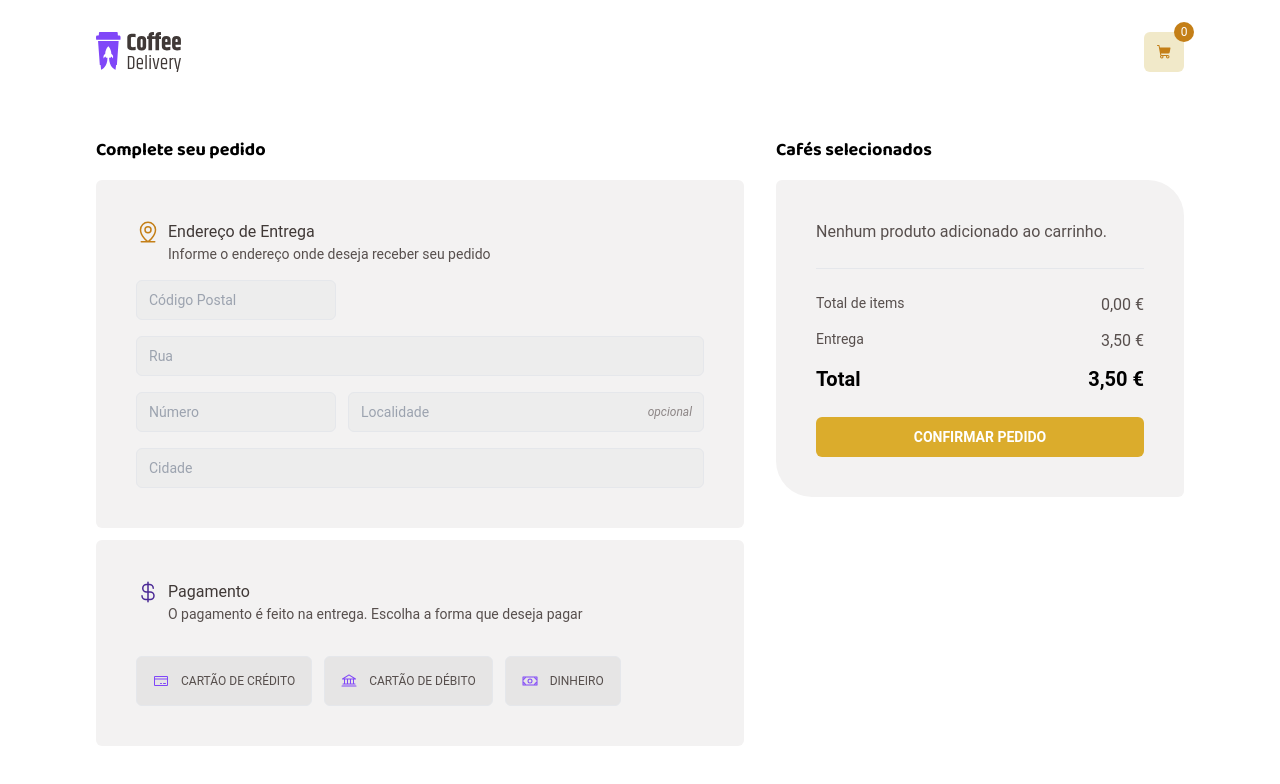
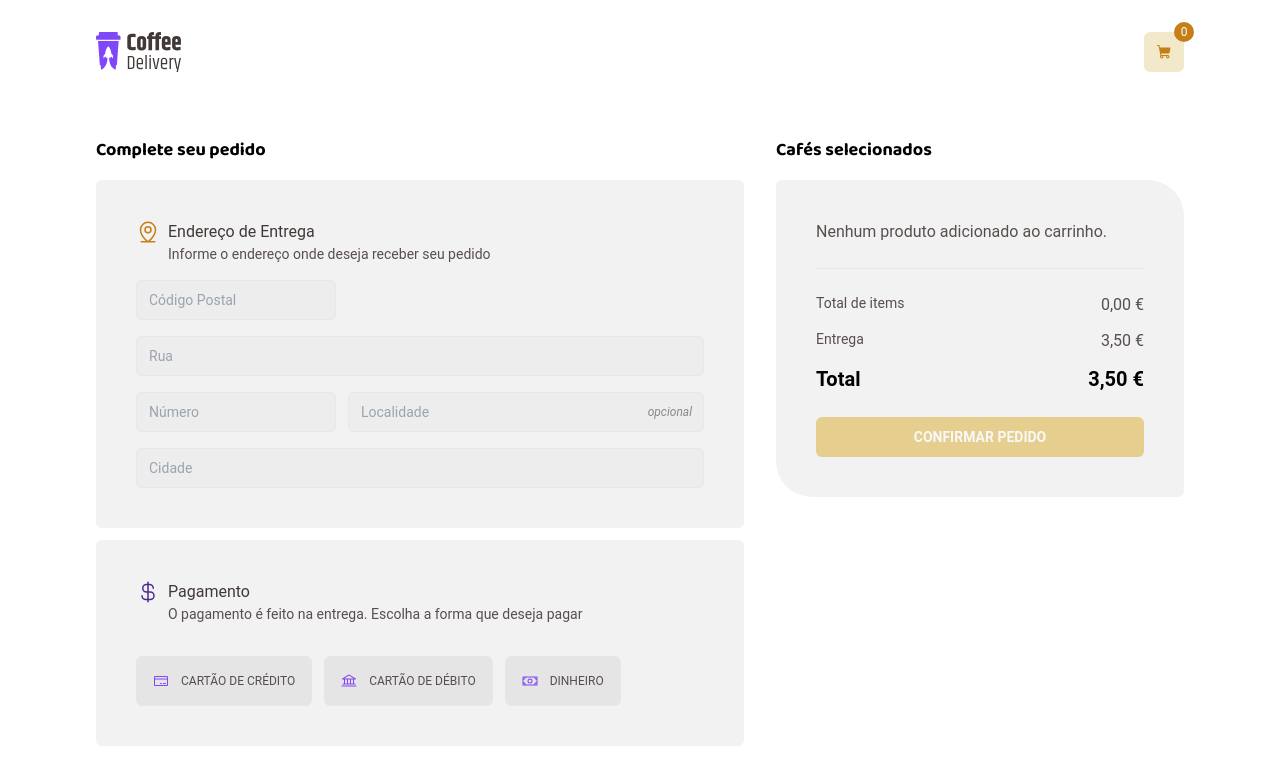
Before and after one commit to rui-dias-dev/e-commerce-checkout, a React (Vite) app: page /checkout in a window 1280 px wide. Shown: the top 784 px of the page. Built offline with nearby package versions, Linux system fonts and the light colour scheme.

Commit message:
added reset cart functionality

```diff
--- a/src/components/Checkout/CheckoutForm.tsx
+++ b/src/components/Checkout/CheckoutForm.tsx
@@ -1,6 +1,9 @@
 import * as z from "zod";
+import { useNavigate } from "react-router-dom";
 import { useForm } from "react-hook-form";
 import { zodResolver } from "@hookform/resolvers/zod";
+import { useCart } from "../../context/CartProvider";
+import { useAddress } from "../../context/AddressProvider";
 
 import { Form } from "../ui/Form";
 
@@ -9,7 +12,6 @@ import { formSchema } from "../../utils/form";
 import { AddressFields } from "./AddressFields";
 import { PaymentMethodField } from "./PaymentMethodField";
 import { Summary } from "./Summary";
-import { useAddress } from "../../context/AddressProvider";
 
 export interface AddressType {
     zipCode: string;
@@ -22,6 +24,8 @@ export interface AddressType {
 
 export function CheckoutForm() {
     const { address, createNewAddress } = useAddress();
+    const { cartProducts, resetCart } = useCart();
+    const navigate = useNavigate();
     const form = useForm<AddressType>({
         resolver: zodResolver(formSchema),
         defaultValues: {
@@ -37,6 +41,11 @@ export function CheckoutForm() {
     function onSubmit(values: z.infer<typeof formSchema>) {
         console.log(values);
         createNewAddress(values);
+
+        resetCart();
+        if (cartProducts.length) {
+            navigate("/success");
+        }
     }
 
     return (
--- a/src/components/Checkout/Summary.tsx
+++ b/src/components/Checkout/Summary.tsx
@@ -50,6 +50,7 @@ export const Summary = () => {
             <Button
                 className="mt-6 w-full bg-yellow text-center text-sm font-bold uppercase text-base-white"
                 type="submit"
+                disabled={!cartProducts.length}
             >
                 Confirmar pedido
             </Button>
--- a/src/components/Header/Header.tsx
+++ b/src/components/Header/Header.tsx
@@ -10,7 +10,7 @@ export const Header = () => {
         ? `${address.location}, ${address.city}`
         : address?.city;
     return (
-        <header className="sticky top-0 m-auto flex max-w-6xl items-center justify-between px-8 py-8">
+        <header className="sticky top-0 z-10 m-auto flex max-w-6xl items-center justify-between px-8 py-8">
             <NavLink to={"/"} title="Home">
                 <img src={Logo} width={85} height={40} alt="" />
             </NavLink>
--- a/src/context/CartProvider.tsx
+++ b/src/context/CartProvider.tsx
@@ -9,6 +9,7 @@ import { CartProduct } from "../@types/product";
 import {
     addNewProductAction,
     removeProductAction,
+    resetCartAction,
     updateProductQuantityAction,
 } from "../reducers/cart/actions";
 import { cartReducer } from "../reducers/cart/reducer";
@@ -18,6 +19,7 @@ interface CartContextProps {
     addProductToCart: (newProduct: CartProduct) => void;
     removeProductFromCart: (productId: string) => void;
     updateProductQuantity: (productId: string, amount: number) => void;
+    resetCart: () => void;
 }
 
 interface CartContextproviderProps {
@@ -54,6 +56,10 @@ export const CartProvider = ({ children }: CartContextproviderProps) => {
         dispatch(updateProductQuantityAction(productId, amount));
     };
 
+    const resetCart = () => {
+        dispatch(resetCartAction());
+    };
+
     useEffect(() => {
         const stateJSON = JSON.stringify(cartProducts);
 
@@ -70,6 +76,7 @@ export const CartProvider = ({ children }: CartContextproviderProps) => {
                 addProductToCart,
                 removeProductFromCart,
                 updateProductQuantity,
+                resetCart
             }}
         >
             {children}
--- a/src/reducers/cart/actions.ts
+++ b/src/reducers/cart/actions.ts
@@ -4,6 +4,7 @@ export enum CartActionTypes {
     ADD_NEW_PRODUCT = "ADD_NEW_PRODUCT",
     REMOVE_PRODUCT = "REMOVE_PRODUCT",
     UPDATE_PRODUCT_QUANTITY = "UPDATE_PRODUCT_QUANTITY",
+    RESET_CART = "RESET_CART",
 }
 
 export function addNewProductAction(newProduct: CartProduct) {
@@ -34,7 +35,14 @@ export function updateProductQuantityAction(productId: string, amount: number) {
     } as const;
 }
 
+export function resetCartAction() {
+    return {
+        type: CartActionTypes.RESET_CART,
+    } as const;
+}
+
 export type CartActions =
     | ReturnType<typeof addNewProductAction>
     | ReturnType<typeof removeProductAction>
-    | ReturnType<typeof updateProductQuantityAction>;
+    | ReturnType<typeof updateProductQuantityAction>
+    | ReturnType<typeof resetCartAction>;
--- a/src/reducers/cart/reducer.ts
+++ b/src/reducers/cart/reducer.ts
@@ -21,7 +21,8 @@ export function cartReducer(state: CartProduct[], action: CartActions) {
                     action.payload.amount
                 )
             );
-
+        case CartActionTypes.RESET_CART:
+            return [];
         default:
             return state;
     }
```
